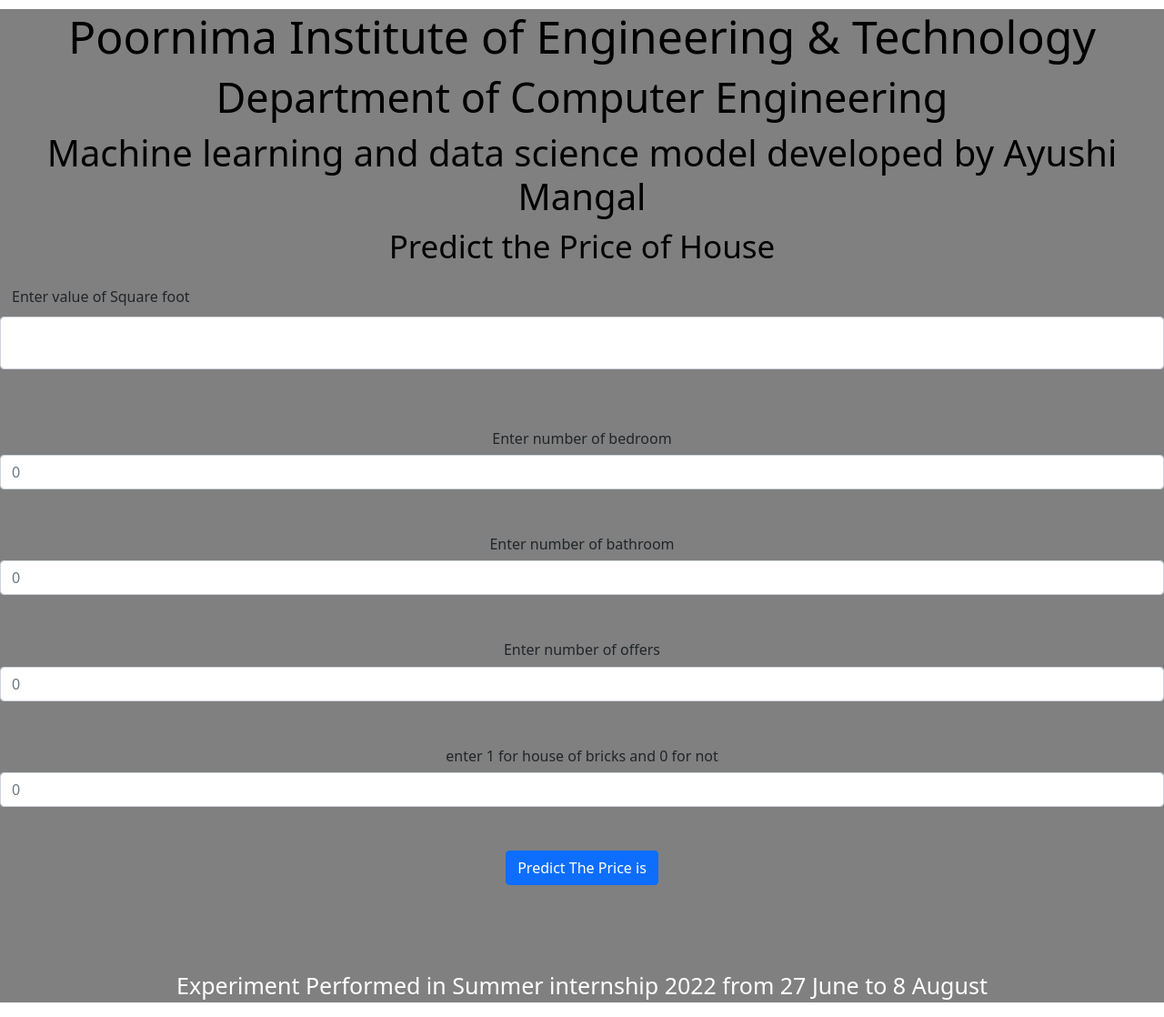
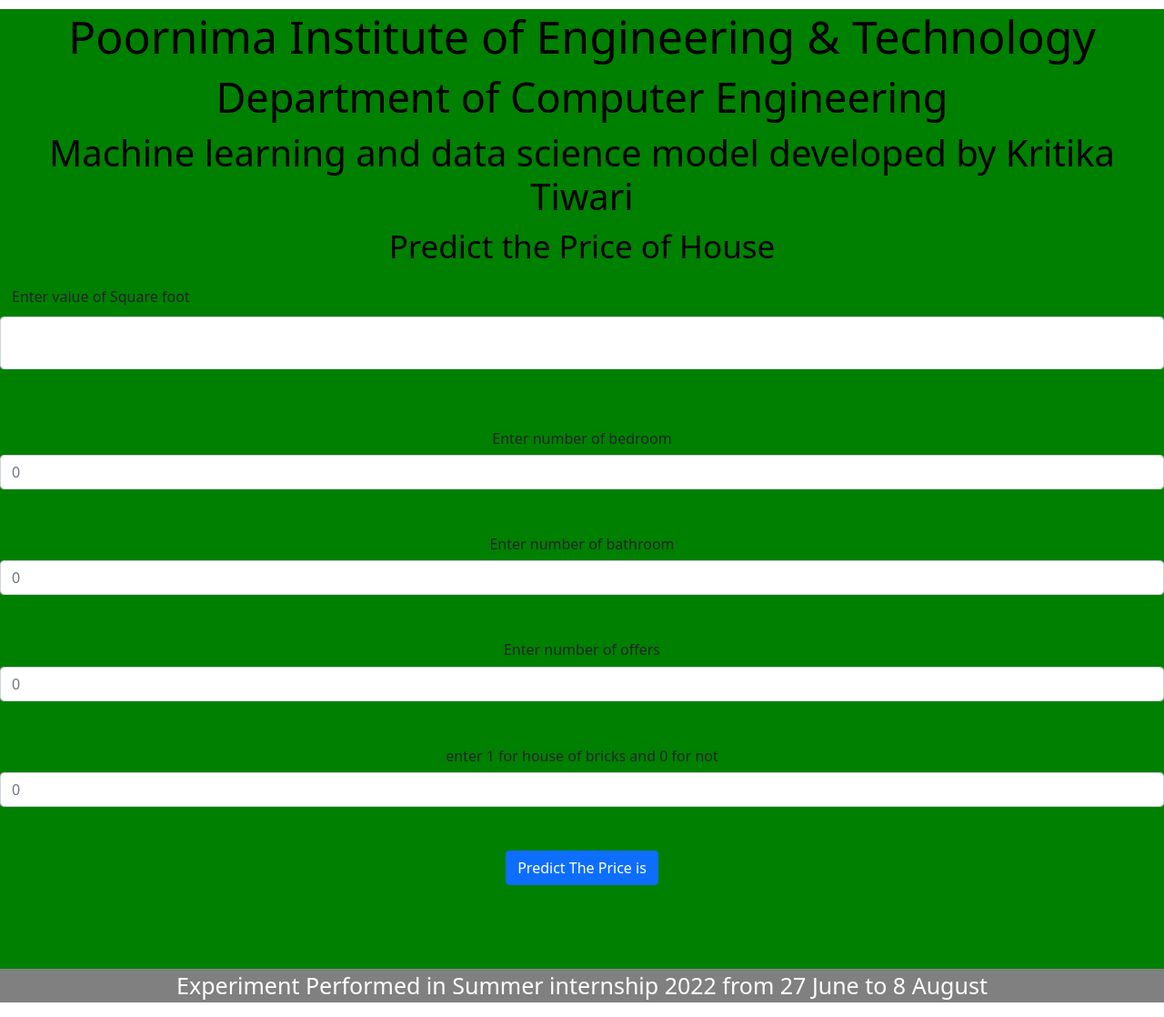
Before and after one commit to KritikaTiwari/house_project2, a Flask app: page / in a window 1280 px wide. Shown: the whole page at 91% size. Run offline with Flask 2, Linux system fonts and the light colour scheme; parts of the project's set-up code (start-up, migrations or seed data) failed here and were passed over.

Commit message:
Update index.html

```diff
--- a/templates/index.html
+++ b/templates/index.html
@@ -19,13 +19,13 @@
 </head>
 <body>
 
-<div class="" style="background-color:gray;" >
+<div class="" style="background-color:green;" >
 <div class="clearfix">
 
 <div class="col-md-12">
 <center><h2 style="font-size:50px;color:black;margin-top:10px;">Poornima Institute of Engineering & Technology</h2></center>
 <center><h2 style="font-size:45px;color:black;margin-top:10px;">Department of Computer Engineering</></center>
-<center><h2 style="font-size:40px;color:black;margin-top:10px;">Machine learning and data science model developed by Ayushi Mangal </></center>
+<center><h2 style="font-size:40px;color:black;margin-top:10px;">Machine learning and data science model developed by Kritika Tiwari </></center>
 <center><h2 style="font-size:35px;color:black;margin-top:10px;">Predict the Price of House </></center>
 
 </div>
```
